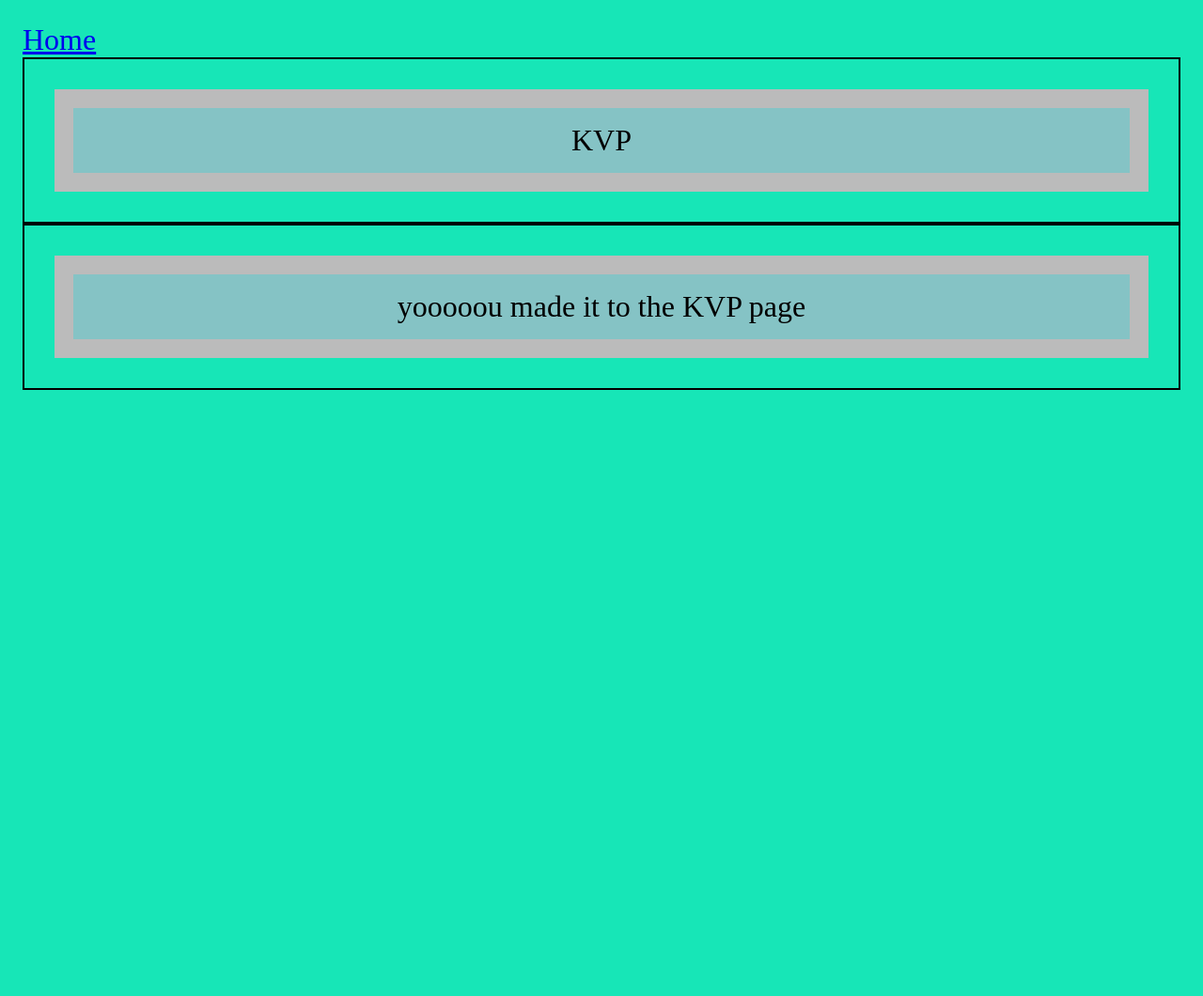
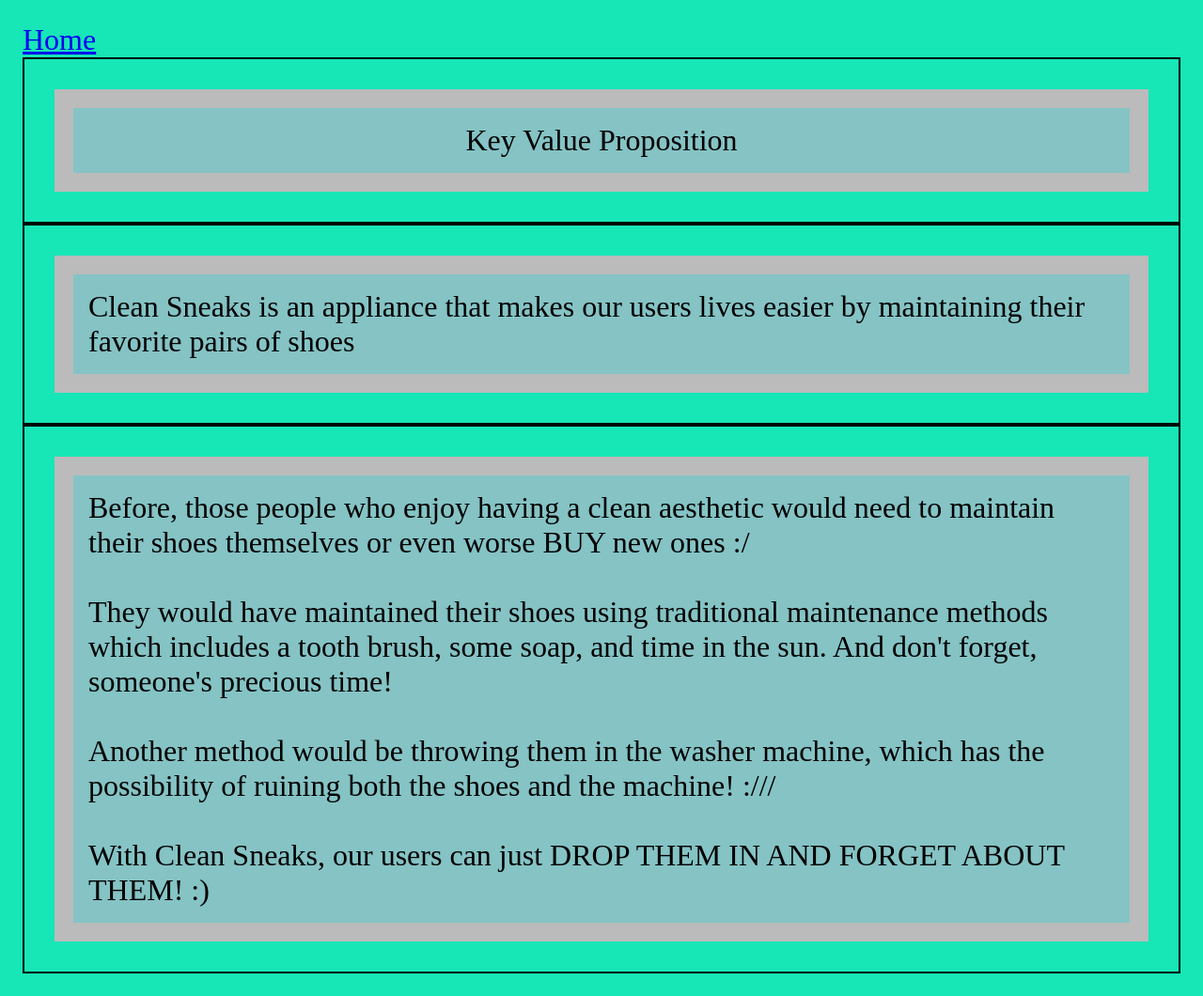
Before and after one commit to lilbean-eth/ece140b, a plain HTML site: page ia_1/kvp.html in a window 1280 px wide. Shown: the whole page at 94% size. Before the commit the page ends 800 px from the top, so only its background shows below. Drawn offline with Linux system fonts and the light colour scheme.

Commit message:
finished KVP page

```diff
--- a/ia_1/kvp.html
+++ b/ia_1/kvp.html
@@ -10,13 +10,30 @@
 
 <div class='parent'>
   <div class='child'>
-   KVP
+   Key Value Proposition
   </div>
 </div>
 
 <div class='parent'>
   <div class='child'>
-    yooooou made it to the KVP page
+    Clean Sneaks is an appliance that makes our users lives easier by maintaining their favorite pairs of shoes
+  </div>
+</div>
+
+<div class='parent'>
+  <div class='child'>
+    Before, those people who enjoy having a clean aesthetic would need to maintain their shoes themselves or even worse BUY new ones :/
+    <br>
+    <br>
+    They would have maintained their shoes using traditional maintenance methods which includes a tooth brush, some soap, and time in the sun. And don't forget, someone's precious time!
+    <br>
+    <br>
+    Another method would be throwing them in the washer machine, which has the possibility of ruining both the shoes and the machine! :///
+    <br>
+    <br>
+    With Clean Sneaks, our users can just DROP THEM IN AND FORGET ABOUT THEM! :)
+    <br>
+
   </div>
 </div>
 
```
